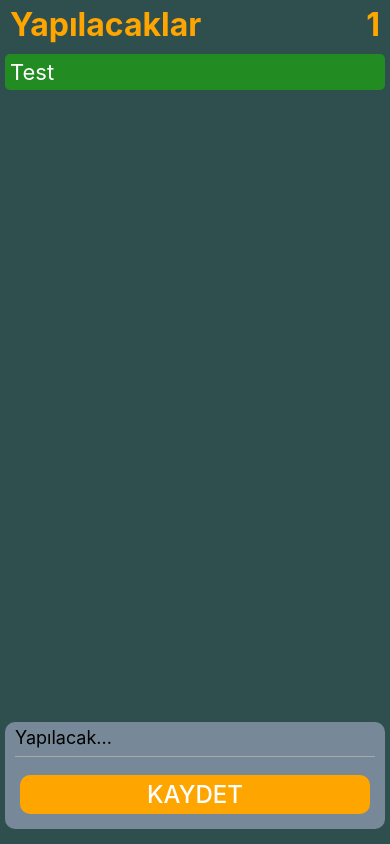
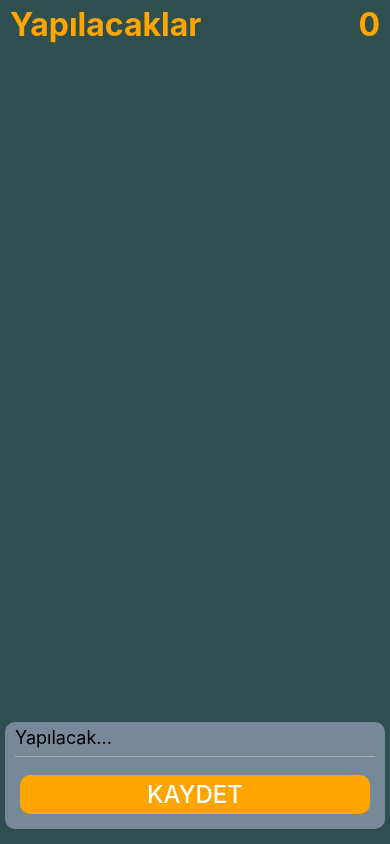
Before and after one commit to tamerardal/ToDoApp--React-Native, a React Native app: screen / in a window 390 px wide. Built offline with nearby package versions, Linux system fonts and the light colour scheme.

Commit message:
düzenleme.

```diff
--- a/src/components/ToDoAdd/ToDoInput.js
+++ b/src/components/ToDoAdd/ToDoInput.js
@@ -7,7 +7,6 @@ import {
   StyleSheet,
 } from 'react-native';
 import React, {useState} from 'react';
-import tododata from '../../todo-data.json';
 
 const Separator = () => <View style={styles.separator} />;
 
--- a/src/components/ToDoCard/ToDoCard.js
+++ b/src/components/ToDoCard/ToDoCard.js
@@ -3,9 +3,10 @@ import {View, Text, TouchableOpacity} from 'react-native';
 import styles from './ToDoCard.styles';
 
 const ToDoCard = ({todo, isChanged}) => {
+  const isChangedd = () => isChanged(todo.id);
+
   return (
-    <View>
-      <TouchableOpacity onPress={isChanged}>
+    <TouchableOpacity onPress={isChangedd}>
       <View
         style={todo.isCompleted ? styles.noncontainer : styles.compContainer}>
         <Text style={todo.isCompleted ? styles.title : styles.titleComp}>
@@ -13,7 +14,6 @@ const ToDoCard = ({todo, isChanged}) => {
         </Text>
       </View>
     </TouchableOpacity>
-    </View>
   );
 };
 
--- a/src/components/ToDoCard/ToDoCardFlatList.js
+++ b/src/components/ToDoCard/ToDoCardFlatList.js
@@ -1,44 +1,41 @@
-import React, {useState} from 'react';
+import React, {useEffect, useState} from 'react';
 import {FlatList, SafeAreaView, View, Text, Alert} from 'react-native';
 import ToDoCard from './ToDoCard';
 import styles from './ToDoCard.styles';
 import AddToDo from '../ToDoAdd/ToDoInput';
 
-const ToDoCardFlatList = todo => {
-  const [todos, setTodos] = useState([
-    {
-      id: 1,
-      title: 'Test',
-      isCompleted: true,
-    },
-  ]);
+let dataTodo = [];
 
+const ToDoCardFlatList = () => {
+  const [todos, setTodos] = useState(dataTodo);
   const [input, setInput] = useState('');
   // const [todos, setTodos] = useState(tododata);
-
   const handleAddToDo = () => {
-    if (input === '') {
-      return Alert.alert('Boş ekleme yapamazsınız.');
-    }
-
-    setTodos([...todos, {title: input, id: Math.random(), isCompleted: true}]);
-    console.log(input);
+    let todoItem = {
+      id: Math.random(),
+      title: input.trim(),
+      isCompleted: true,
+    };
+    dataTodo.push(todoItem);
+    setTodos(dataTodo);
     setInput('');
   };
-  console.log(todos);
+
+  const changeIsDone = id => {
+    dataTodo.map(item => {
+      if (item.id === id) {
+        item.isCompleted = false;
+        return item;
+      } else {
+        return item;
+      }
+    });
+    setTodos(dataTodo);
+  };
+
   const renderToDo = ({item}) => (
     <ToDoCard todo={item} isChanged={changeIsDone} />
   );
-
-  const changeIsDone = id => {
-    const newTodoList = todos.map(todo => {
-      if (todo.id === id) {
-        todo.isCompleted = !todo.isCompleted;
-      }
-      return todos;
-    });
-    setTodos(newTodoList);
-  };
 
   const activeTodo = todos.filter(todo => todo.isCompleted);
   return (
@@ -46,6 +43,7 @@ const ToDoCardFlatList = todo => {
       <FlatList
         data={todos}
         renderItem={renderToDo}
+        keyExtractor={item => item.id.toString()}
         ListHeaderComponent={() => {
           return (
             <View style={styles.headerContainer}>
```
Lines whose indentation alone changed are shown as unchanged.
